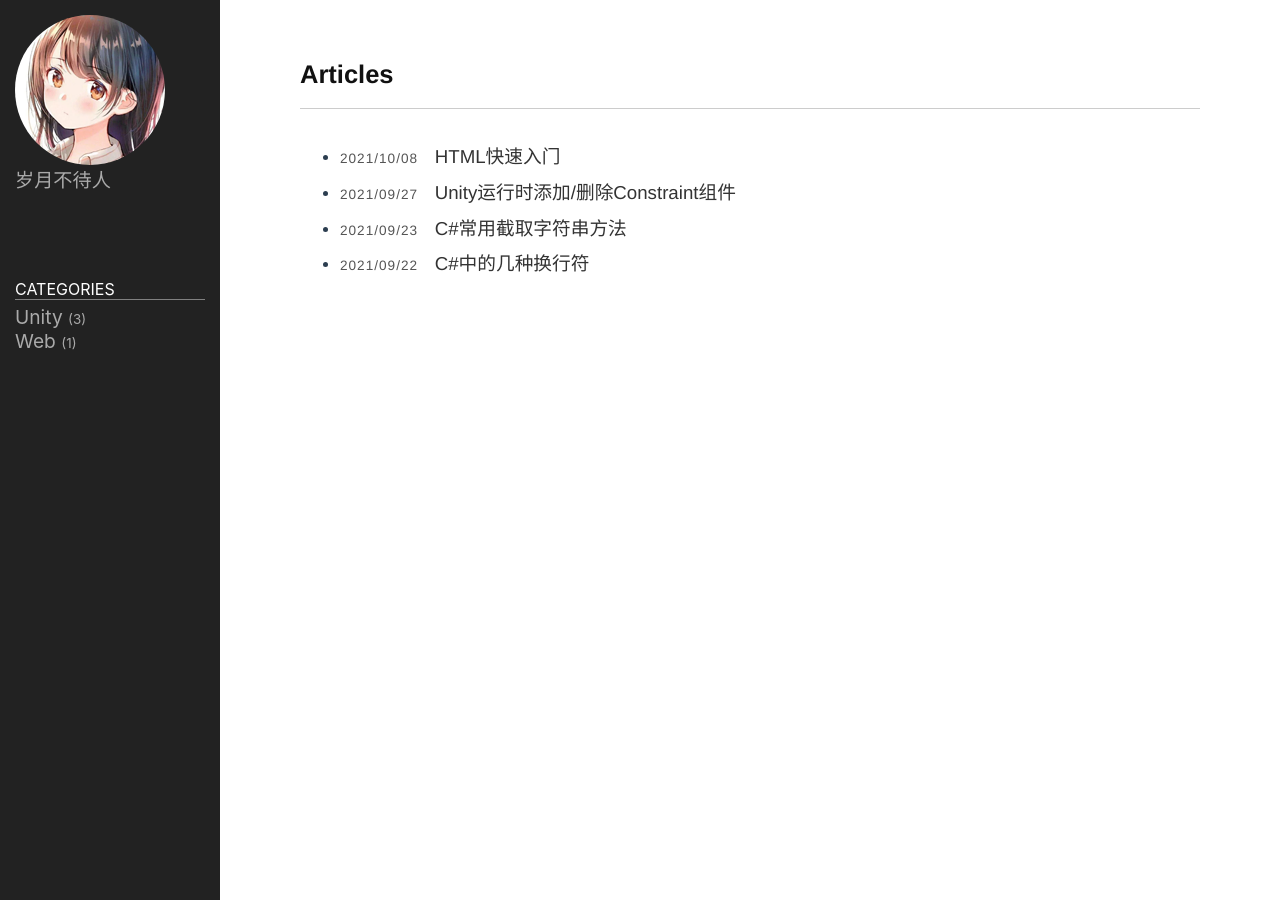
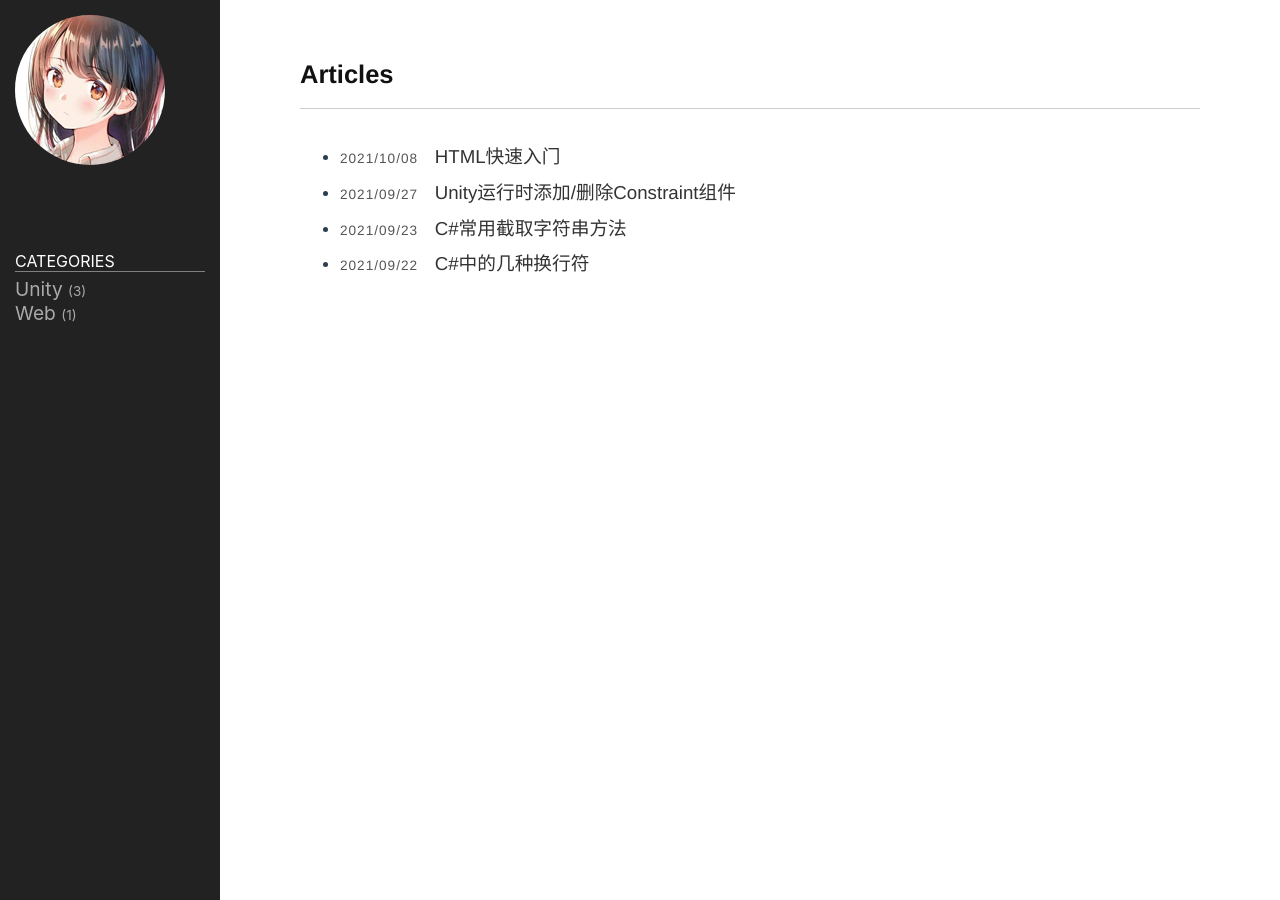
Before and after one commit to Honlay/Honlay.github.io, a Jekyll site: the page built from index.md, in a window 1280 px wide. Built offline with Jekyll 4.4.1, drawn with Linux system fonts in a browser that asks for light colours.

Commit message:
Update _config.yml

```diff
--- a/_config.yml
+++ b/_config.yml
@@ -18,9 +18,9 @@
 # You can create any custom variable you would like, and they will be accessible
 # in the templates via {{ site.myvariable }}.
 
-title: Lei
+title: 博客
 email: yuhonglei86@gmail.com
-description: 岁月不待人
+description:
 
 # baseurl: "/" # the subpath of your site, e.g. /blog
 # url: "http://ejjoo.github.io" # the base hostname & protocol for your site, e.g. http://example.com
```
